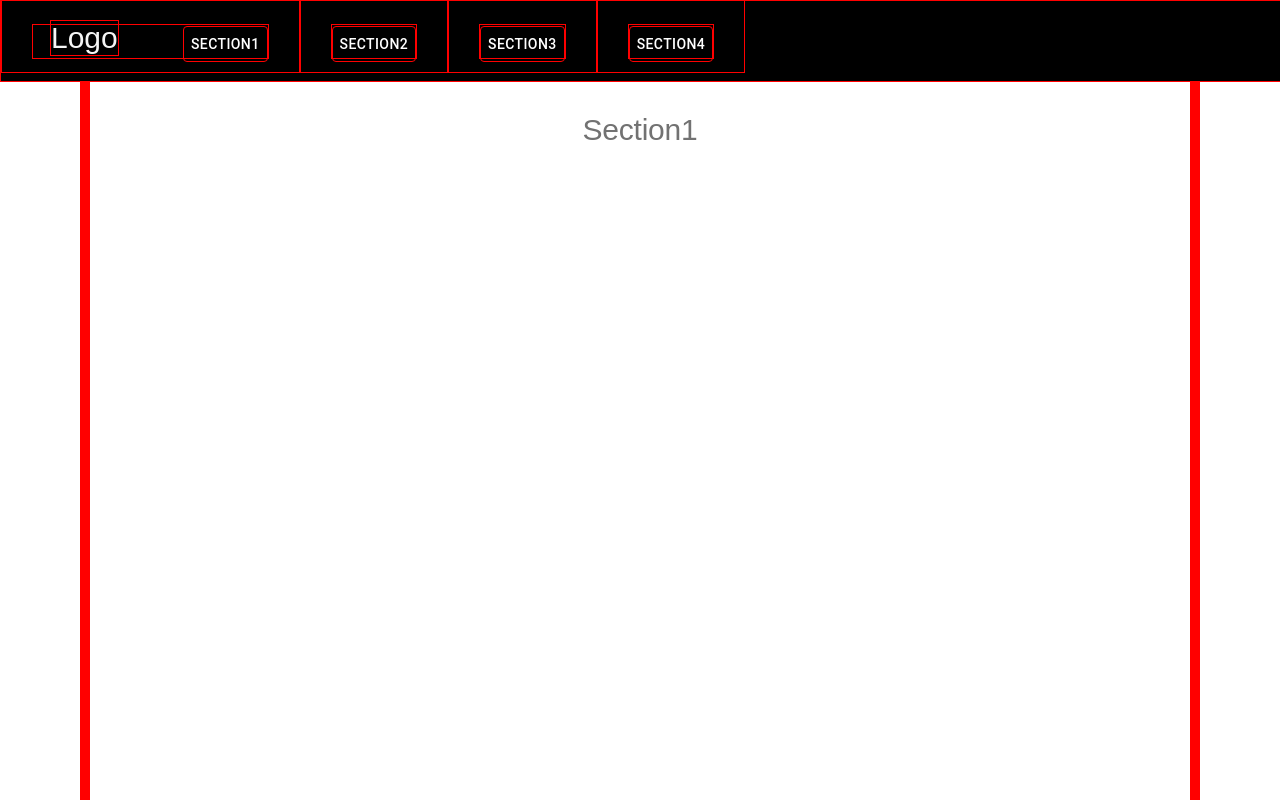
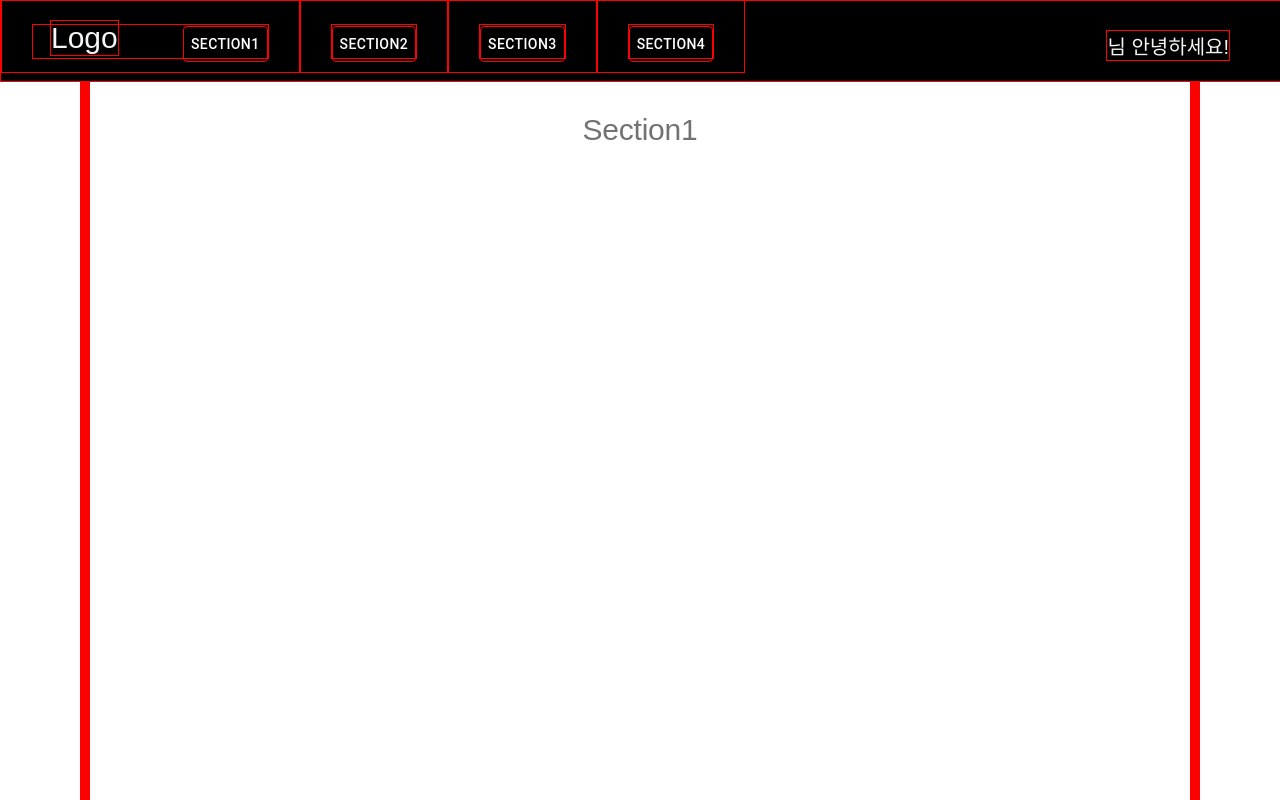
Before and after one commit to Rush-Develop/milky_frontend, a React (Create React App) app: page / in a window 1280 px wide. Shown: the top 800 px of the page. Built offline with nearby package versions, Linux system fonts and the light colour scheme; no server answers.

Commit message:
login profile 1차

```diff
--- a/src/routes/components/css/home.module.css
+++ b/src/routes/components/css/home.module.css
@@ -128,3 +128,10 @@ input[type="password"] {
   right: 0;
   border: 1px solid red;
 } */
+
+.profile {
+  position: fixed;
+  top: 30px;
+  right: 50px;
+  font-size: 20px;
+}
--- a/src/routes/components/elements/LoginModal.js
+++ b/src/routes/components/elements/LoginModal.js
@@ -9,7 +9,6 @@ function LoginModal(props) {
     },
   };
   if (props.id === undefined) {
-    console.log("없다 ");
   } else {
     console.log(props.id);
     console.log(props.username);
@@ -28,7 +27,7 @@ function LoginModal(props) {
           </Button>
         </a>
       ) : (
-        props.username
+        <span className={styles.profile}>{props.username}님 안녕하세요!</span>
       )}
     </div>
   );
```
